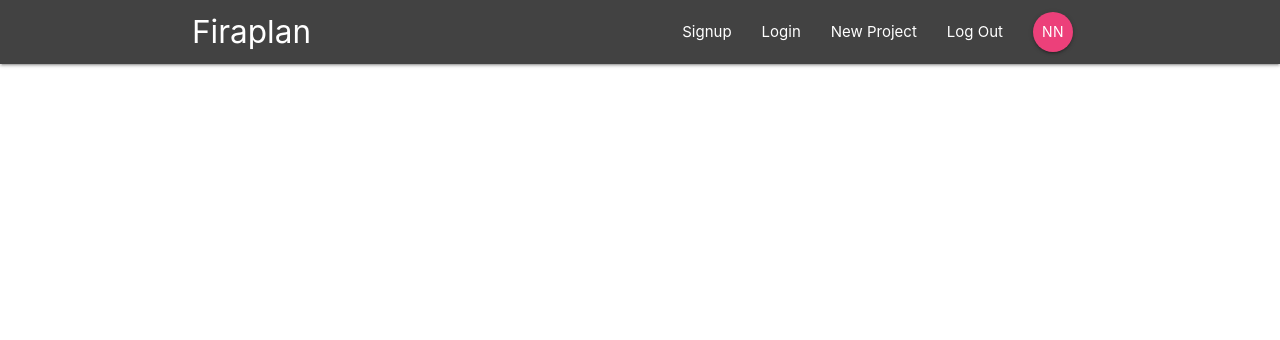
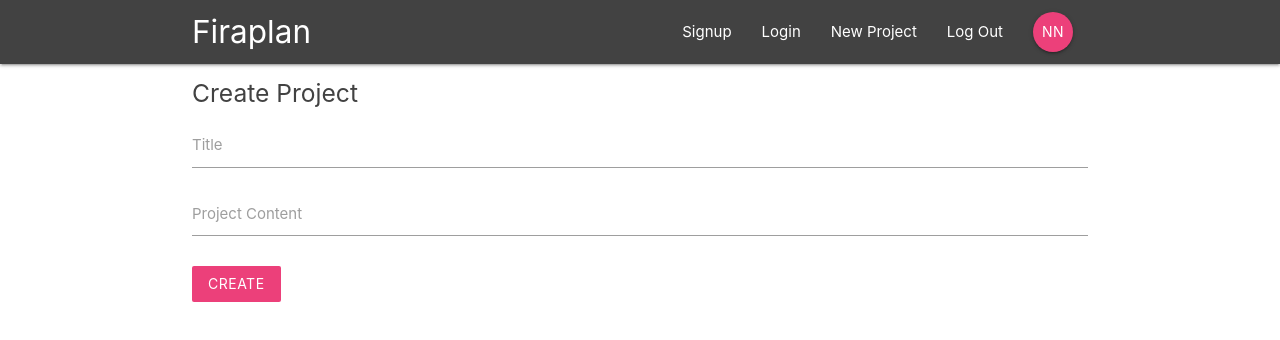
Before and after one commit to firoliyos/Project-Management-System-React-Redux--, a React (Create React App) app in the folder firaplan/: page /create in a window 1280 px wide. Shown: the top 340 px of the page. Built offline with nearby package versions, Linux system fonts and the light colour scheme.

Commit message:
CreateProject.js-done

```diff
--- a/firaplan/src/App.js
+++ b/firaplan/src/App.js
@@ -4,6 +4,7 @@
 import ProjectDetails from "./components/projects/ProjectDetails";
 import SignIn from "./components/auth/SignIn";
 import SignUp from "./components/auth/SignUp";
+import CreateProject from "./components/projects/CreateProject";
 function App() {
   return (
     <BrowserRouter>
@@ -14,6 +15,7 @@
           <Route path='/project/:id' element={<ProjectDetails />}/>
           <Route path='/signin' element={<SignIn />}/>
           <Route path='/signup' element={<SignUp />}/>
+          <Route path='/create' element={<CreateProject />}/>
         </Routes>
       </div>
     </BrowserRouter>
--- a/firaplan/src/components/projects/CreateProject.js
+++ b/firaplan/src/components/projects/CreateProject.js
@@ -0,0 +1,40 @@
+import React, { Component } from 'react'
+
+class CreateProject extends Component {
+    state ={
+        title: '',
+        content: ''
+    }
+
+    handleChange = (e) => {
+        this.setState({
+            [e.target.id]: e.target.value
+        })
+    }
+    handleSubmit = (e) => {
+        e.preventDefault();
+        console.log(this.state);
+    }
+  render() {
+    return (
+      <div className='container'>
+        <form onSubmit={this.handleSubmit} className='white'>
+          <h5 className='grey-text text-darken-3'>Create Project</h5>
+          <div className='input-field'>
+            <label htmlFor='title'>Title</label>
+            <input type='text' id='title' onChange={this.handleChange} />
+          </div>
+          <div className='input-field'>
+            <label htmlFor='content'>Project Content</label>
+            <textarea id = 'content' className='materialize-textarea' onChange={this.handleChange}></textarea>
+          </div>
+          <div className='input-field'>
+            <button className='btn pink lighten-1 z-depth-0'>Create</button>
+          </div>
+        </form>
+      </div>
+    )
+  }
+}
+
+export default CreateProject
```
